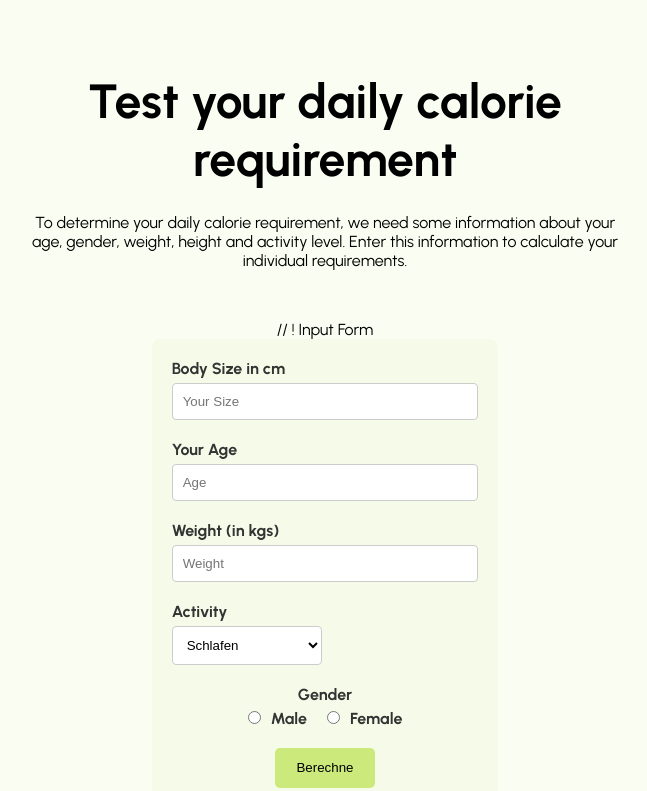
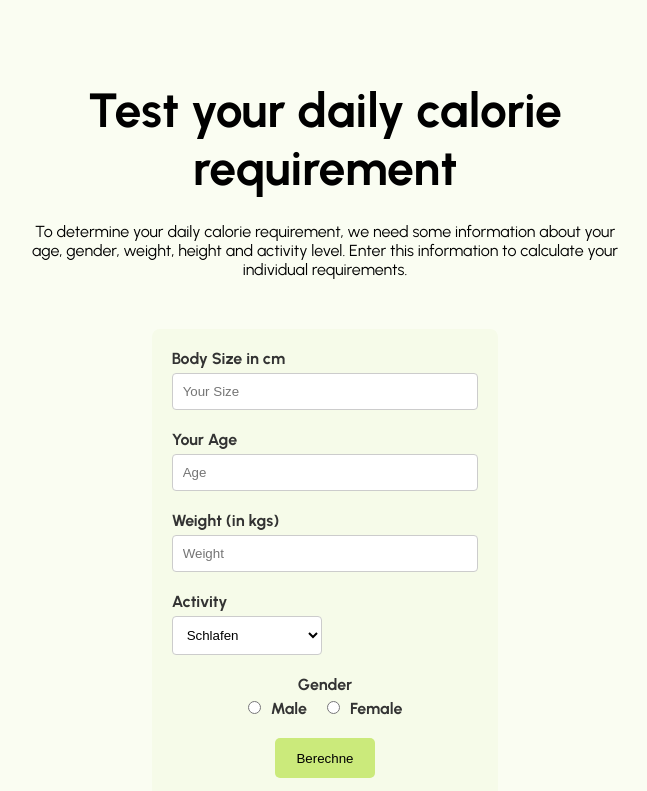
Before and after one commit to shakedown3000/caloryCalculator, a React (Vite) app: page / in a window 1280 px wide. Shown: the part 1869-2660 px from the top of the page, without its empty margins (315-962 px from the left). Built offline with nearby package versions, Linux system fonts and the light colour scheme.

Commit message:
edit bugs

```diff
--- a/src/components/Calculator/Calculator.tsx
+++ b/src/components/Calculator/Calculator.tsx
@@ -68,7 +68,7 @@ const Calculator = () => {
           information to calculate your individual requirements.
         </p>
       </div>
-      // ! Input Form
+
       {/* Größe */}
       <div className="input">
         <div className="formfieldWrapper">
```
